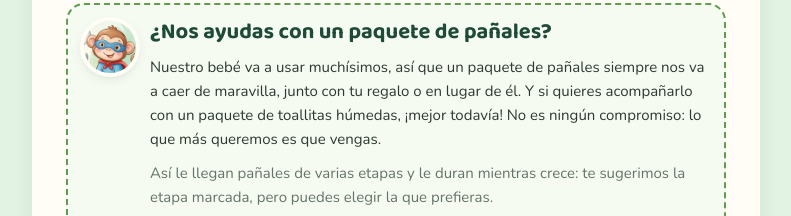
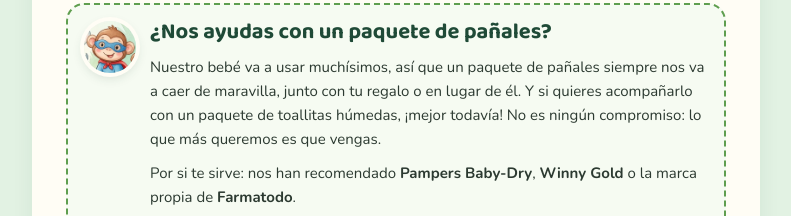
Before and after one commit to Cristian1829/baby-shower-benjamin, a plain HTML site: page index.html in a window 1280 px wide. Shown: the part 2533-2749 px from the top of the page, without its empty margins (244-1035 px from the left). Drawn offline with nearby package versions, Linux system fonts and the light colour scheme; no server answers.

Commit message:
Pañales: marcas recomendadas (Pampers Baby-Dry, Winny Gold, Farmatodo)
Co-Authored-By: Claude Opus 5.5 <noreply@anthropic.com>

```diff
--- a/index.html
+++ b/index.html
@@ -174,6 +174,7 @@ textarea{min-height:88px;resize:vertical}
 .pan-body h3{font-size:22px}
 .pan-body p{font-size:15px}
 .pan-tip{color:var(--suave)}
+.pan-marcas{font-size:.95em}
 #pan-elegir{display:grid;gap:10px}
 .etapas{display:flex;flex-wrap:wrap;gap:8px}
 .etapa{position:relative;border:2px solid var(--linea);background:#fff;color:var(--selva);border-radius:14px;padding:8px 12px;font-weight:800;font-size:15px;cursor:pointer;text-align:left;line-height:1.15}
@@ -354,6 +355,7 @@ footer img{width:60px;margin:0 auto}
       <div class="pan-body">
         <h3>¿Nos ayudas con un paquete de pañales?</h3>
         <p><span class="nb" data-real="Benjamin">Nuestro bebé</span> va a usar muchísimos, así que un paquete de pañales siempre nos va a caer de maravilla, junto con tu regalo o en lugar de él. Y si quieres acompañarlo con un paquete de toallitas húmedas, ¡mejor todavía! No es ningún compromiso: lo que más queremos es que vengas.</p>
+        <p class="pan-marcas">Por si te sirve: nos han recomendado <strong>Pampers Baby-Dry</strong>, <strong>Winny Gold</strong> o la marca propia de <strong>Farmatodo</strong>.</p>
 
         <div id="pan-elegir">
           <p class="pan-tip">Así le llegan pañales de varias etapas y le duran mientras crece: te sugerimos la etapa marcada, pero puedes elegir la que prefieras.</p>
```
